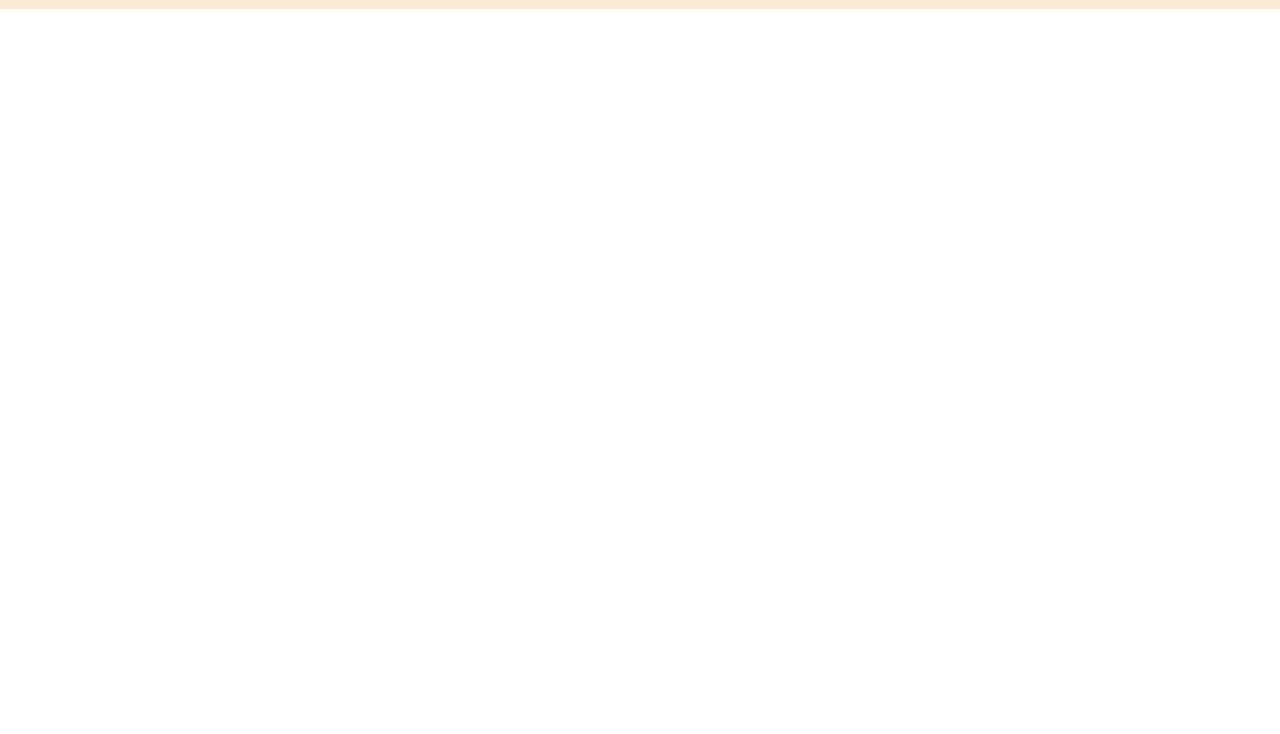
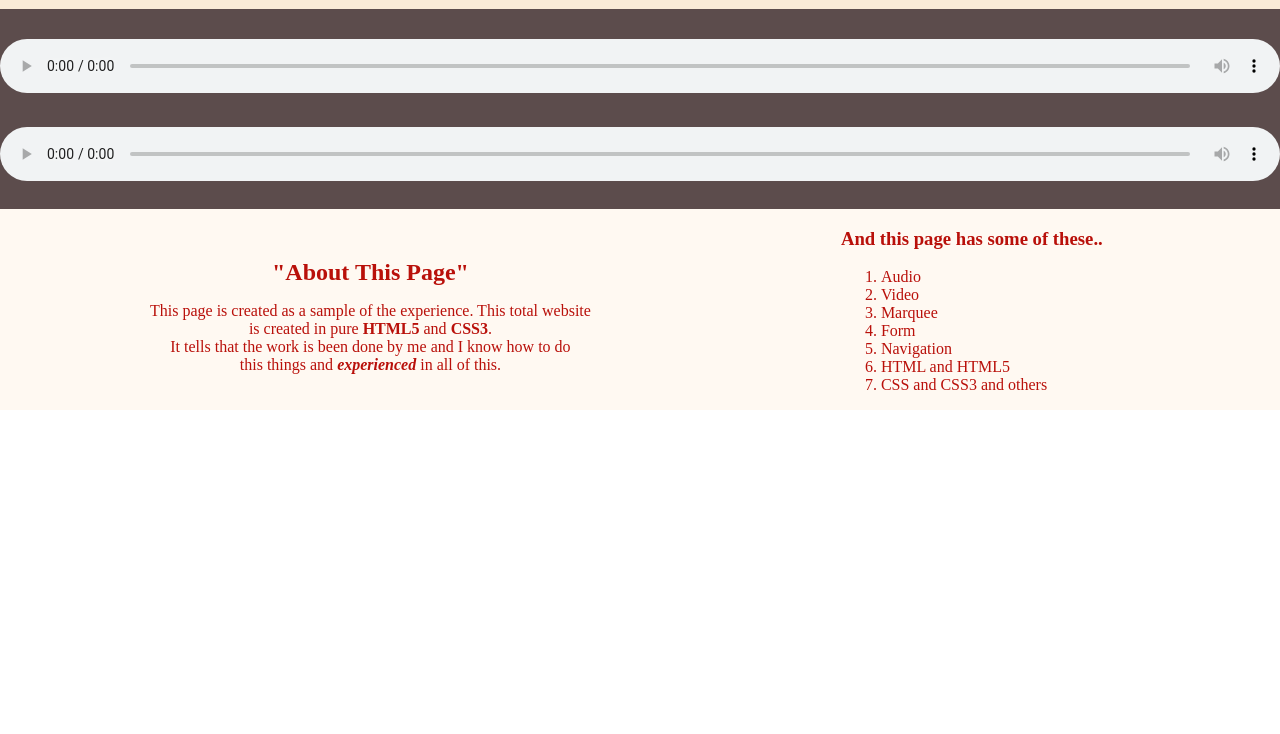
Before and after one commit to Imtious-coder/PURE_HTML5_CSS3, a plain HTML site: page index.html in a window 1280 px wide. Shown: the part 66-800 px from the top of the page. Drawn offline with Linux system fonts and the light colour scheme.

Commit message:
Audios added

```diff
--- a/index.html
+++ b/index.html
@@ -22,7 +22,7 @@
             <a href="">
                 <li>Image</li>
             </a>
-            <a href="">
+            <a href="#Audios">
                 <li>Audio</li>
             </a>
             <a href="">
@@ -43,7 +43,28 @@
         </ul>
     </header>
     <main>
-        <section>
+        <section id="Audios">
+            <audio class="Audio" src="/Audios/Duaa Cover _ Shanghai _ by Maham Waqar(MP3_128K).mp3"  controls></audio>
+            <audio class="Audio" src="/Audios/অBalti - Ya Lili feat. Hamouda (Official Music Vide(MP3_128K).mp3" controls>lol</audio>
+        </section>
+        <section id="About">
+            <div id="About-Details">
+                <h1>"About This Page"</h1>
+                <p>This page is created as a sample of the experience. This total website<br> is created in pure <b>HTML5</b> and <b>CSS3</b>. <br> It tells that the work is been done by me and I know how to do<br> this things and <b><i>experienced</i></b>                    in all of this.
+                </p>
+            </div>
+            <div id="Lists">
+                <h3>And this page has some of these..</h3>
+                <ol>
+                    <li>Audio</li>
+                    <li>Video</li>
+                    <li>Marquee</li>
+                    <li>Form</li>
+                    <li>Navigation</li>
+                    <li>HTML and HTML5</li>
+                    <li>CSS and CSS3 and others</li>
+                </ol>
+            </div>
 
         </section>
     </main>
--- a/style.css
+++ b/style.css
@@ -10,14 +10,14 @@ HTML body {
 }
 
 #Header p {
-    color: black;
+    color: red;
     font-weight: bold;
     padding-left: 50px;
     font-size: 24px;
 }
 
 #Header p:hover {
-    color: red;
+    color: black;
 }
 
 #Header ul {
@@ -41,3 +41,42 @@ HTML body {
 
 
 /* Header ends here... */
+
+#Audios{
+    width: 100%;
+    height: 200px;
+    background-color: rgb(92, 76, 76);
+}
+
+.Audio{
+    width: 100%;
+    margin-top: 30px;
+    outline: none;
+}
+
+
+
+#About {
+    background-color: rgb(255, 249, 242);
+    margin: 0px;
+    color: rgb(185, 16, 10);
+    display: flex;
+}
+
+#About h1 {
+    text-align: center;
+    padding-top: 50px;
+    margin: 0px;
+}
+
+#About p {
+    text-align: center;
+}
+
+#About-Details{
+    margin-left: 150px;
+}
+
+#Lists{
+    margin-left: 250px;
+}
```
Also changed, not shown: 2 other files.
